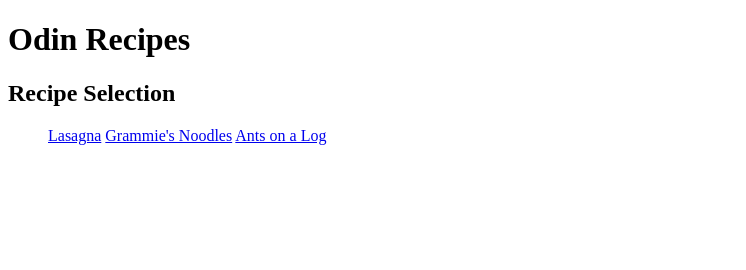
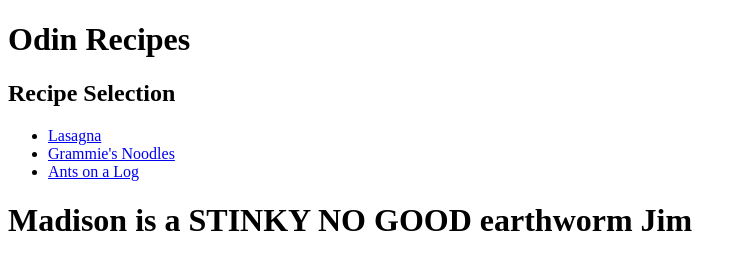
Before and after one commit to GregoryRM/odin-recipes, a plain HTML site: page index.html in a window 1280 px wide. Shown: the whole page, without its empty margins (0-746 px from the left). Drawn offline with Linux system fonts and the light colour scheme.

Commit message:
Added text

```diff
--- a/index.html
+++ b/index.html
@@ -17,10 +17,12 @@
         </h2>
 
         <ul>
-            <a href="recipes/lasagna.html">Lasagna</a>
-            <a href="recipes/gramies-noodles.html">Grammie's Noodles</a>
-            <a href="recipes/ants-on-a-log.html">Ants on a Log</a>
+            <li><a href="recipes/lasagna.html">Lasagna</a></li>
+            <li><a href="recipes/gramies-noodles.html">Grammie's Noodles</a></li>
+            <li><a href="recipes/ants-on-a-log.html">Ants on a Log</a></li>
         </ul>
+
+        <h1>Madison is a STINKY NO GOOD earthworm Jim</h1>
 
     </body>
 </html>
```
